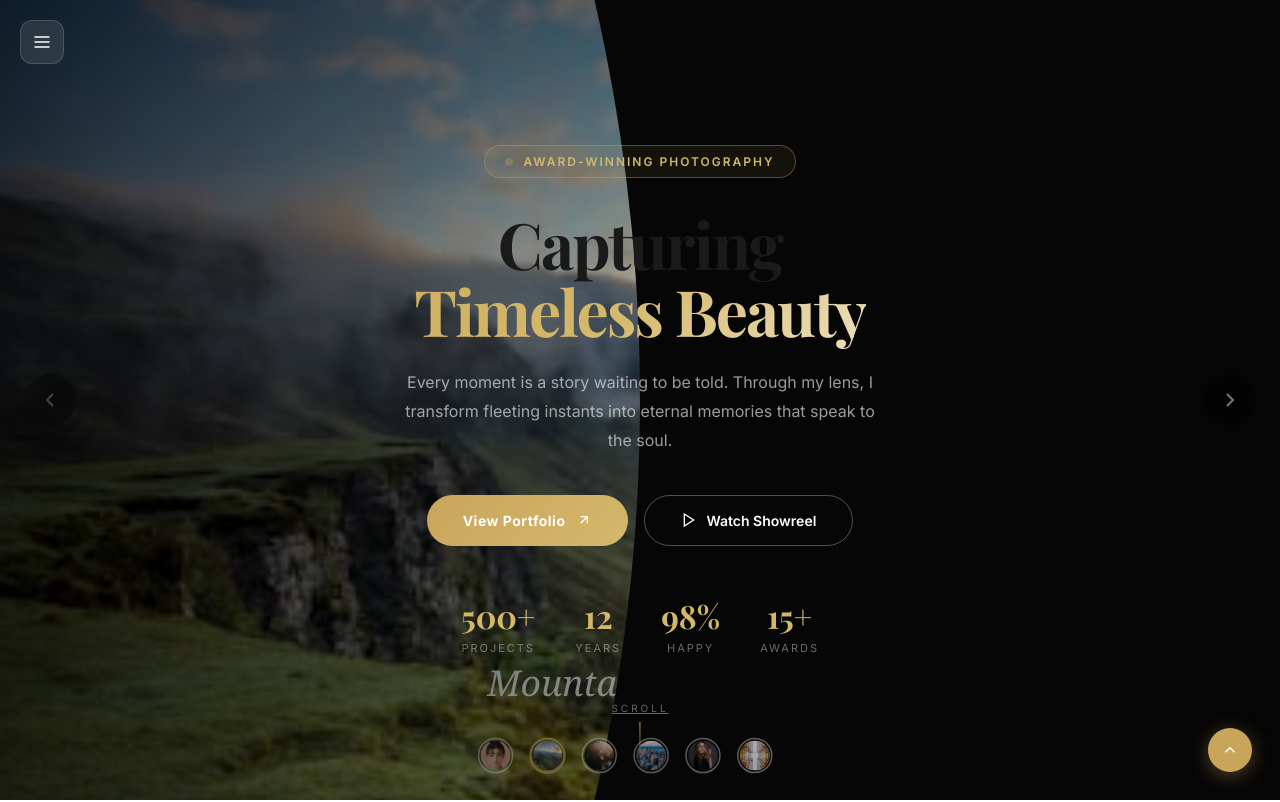
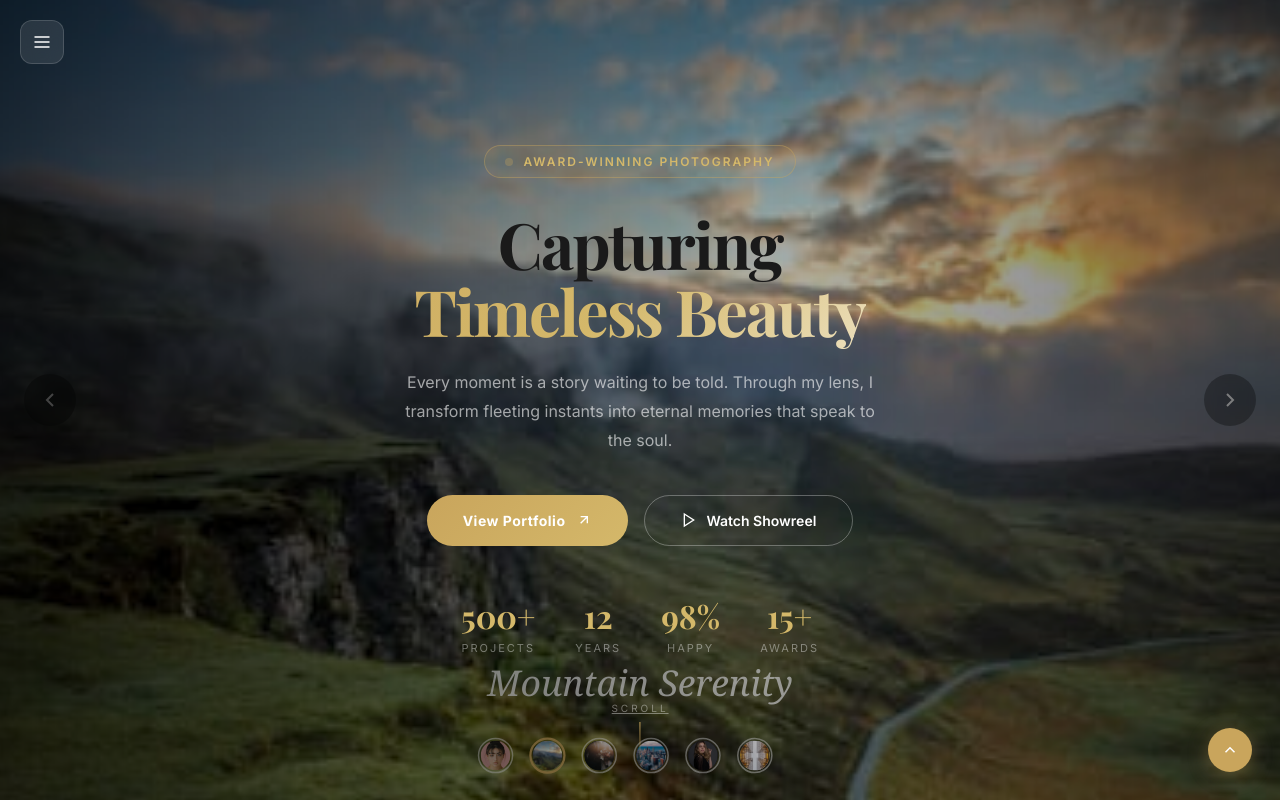
Before and after one commit to pittisunilkumar3/photo, a Next.js app: page / in a window 1280 px wide. Shown: the top 802 px of the page. Built offline with nearby package versions, Linux system fonts and the light colour scheme; a web font is replaced by a local one.

Commit message:
Fix gallery: full image via rect clipPath when inPlace, bigger circle radius

```diff
--- a/src/components/ui/image-gallery.tsx
+++ b/src/components/ui/image-gallery.tsx
@@ -20,7 +20,6 @@ const images = [
 
 const W = 1920;
 const H = 1080;
-const R_BIG = Math.ceil(Math.sqrt(W * W + H * H)) + 200;
 
 export function ImageGallery() {
   const [opened, setOpened] = useState(0);
@@ -73,12 +72,17 @@ export function ImageGallery() {
         style={{ width: "100%", height: "100%", display: "block" }}>
         <defs>
           {images.map((_, i) => (
-            <clipPath key={i} id={`cl_${i}`}>
-              <circle
-                ref={(el) => { circleRefs.current[i] = el; }}
-                cx={W / 2} cy={H / 2} r={0}
-              />
-            </clipPath>
+            <g key={i}>
+              <clipPath id={`cc_${i}`}>
+                <circle
+                  ref={(el) => { circleRefs.current[i] = el; }}
+                  cx={W / 2} cy={H / 2} r={0}
+                />
+              </clipPath>
+              <clipPath id={`rc_${i}`}>
+                <rect x={0} y={0} width={W} height={H} />
+              </clipPath>
+            </g>
           ))}
         </defs>
 
@@ -96,9 +100,10 @@ export function ImageGallery() {
           />
         ))}
 
-        {gsapReady && <TabDots images={images} onSelect={onClick} active={opened} />}
+        {gsapReady && <TabDots count={images.length} images={images} onSelect={onClick} active={opened} />}
       </svg>
 
+      {/* Nav buttons */}
       <button onClick={prev} disabled={disabled} aria-label="Previous" style={{
         position: "absolute", left: 24, top: "50%", zIndex: 10,
         transform: "translateY(-50%)", width: 52, height: 52,
@@ -125,6 +130,7 @@ export function ImageGallery() {
   );
 }
 
+/* ===== Gallery Layer ===== */
 function GalleryLayer({ id, circleEl, url, title, open, inPlace, onInPlace, total }: {
   id: number; circleEl: SVGCircleElement | null; url: string; title: string;
   open: boolean; inPlace: boolean; onInPlace: (i: number) => void; total: number;
@@ -135,14 +141,16 @@ function GalleryLayer({ id, circleEl, url, title, open, inPlace, onInPlace, tota
   const GAP = 30;
   const TAB_Y = H - 60;
   const DUR = 0.5;
+  // Big enough to cover viewport even when offset
+  const BIG = 3000;
 
   const small = () => ({
     cx: W / 2 - (total * (R * 2 + GAP) - GAP) / 2 + id * (R * 2 + GAP),
     cy: TAB_Y, r: R,
   });
-  const mid = () => ({ cx: W / 2, cy: H / 2, r: 80 });
-  const bigL = () => ({ cx: W / 2 - R_BIG, cy: H / 2, r: R_BIG });
-  const bigR = () => ({ cx: W / 2 + R_BIG, cy: H / 2, r: R_BIG });
+  const mid = () => ({ cx: W / 2, cy: H / 2, r: 100 });
+  const bigL = () => ({ cx: W / 2 - BIG, cy: H / 2, r: BIG });
+  const bigR = () => ({ cx: W / 2 + BIG, cy: H / 2, r: BIG });
   const above = () => ({
     cx: W / 2 - (total * (R * 2 + GAP) - GAP) / 2 + id * (R * 2 + GAP),
     cy: H / 2, r: R * 2,
@@ -172,9 +180,12 @@ function GalleryLayer({ id, circleEl, url, title, open, inPlace, onInPlace, tota
     // eslint-disable-next-line react-hooks/exhaustive-deps
   }, [open, circleEl]);
 
+  // KEY FIX: use rect clipPath when inPlace (full image visible)
+  const clipId = inPlace ? `rc_${id}` : `cc_${id}`;
+
   return (
     <g style={{ zIndex: inPlace ? id : total + 1 }}>
-      <g clipPath={`url(#cl_${id})`}>
+      <g clipPath={`url(#${clipId})`}>
         <image width={W} height={H} href={url} preserveAspectRatio="xMidYMid slice" style={{ pointerEvents: "none" }} />
         <text x={W / 2} y={H - 140} textAnchor="middle" fill="white" fontSize="48" fontFamily="Georgia, serif" fontStyle="italic" opacity="0.8" style={{ pointerEvents: "none" }}>
           {title}
@@ -184,7 +195,8 @@ function GalleryLayer({ id, circleEl, url, title, open, inPlace, onInPlace, tota
   );
 }
 
-function TabDots({ images, onSelect, active }: { images: { title: string; url: string }[]; onSelect: (i: number) => void; active: number }) {
+/* ===== Tab Dots ===== */
+function TabDots({ count, images, onSelect, active }: { count: number; images: { title: string; url: string }[]; onSelect: (i: number) => void; active: number }) {
   const R = 20;
   const GAP = 30;
   const Y = H - 60;
@@ -192,7 +204,7 @@ function TabDots({ images, onSelect, active }: { images: { title: string; url: s
   return (
     <g style={{ pointerEvents: "auto" }}>
       {images.map((img, i) => {
-        const cx = W / 2 - (images.length * (R * 2 + GAP) - GAP) / 2 + i * (R * 2 + GAP);
+        const cx = W / 2 - (count * (R * 2 + GAP) - GAP) / 2 + i * (R * 2 + GAP);
         return (
           <g key={img.url}>
             <defs>
```
